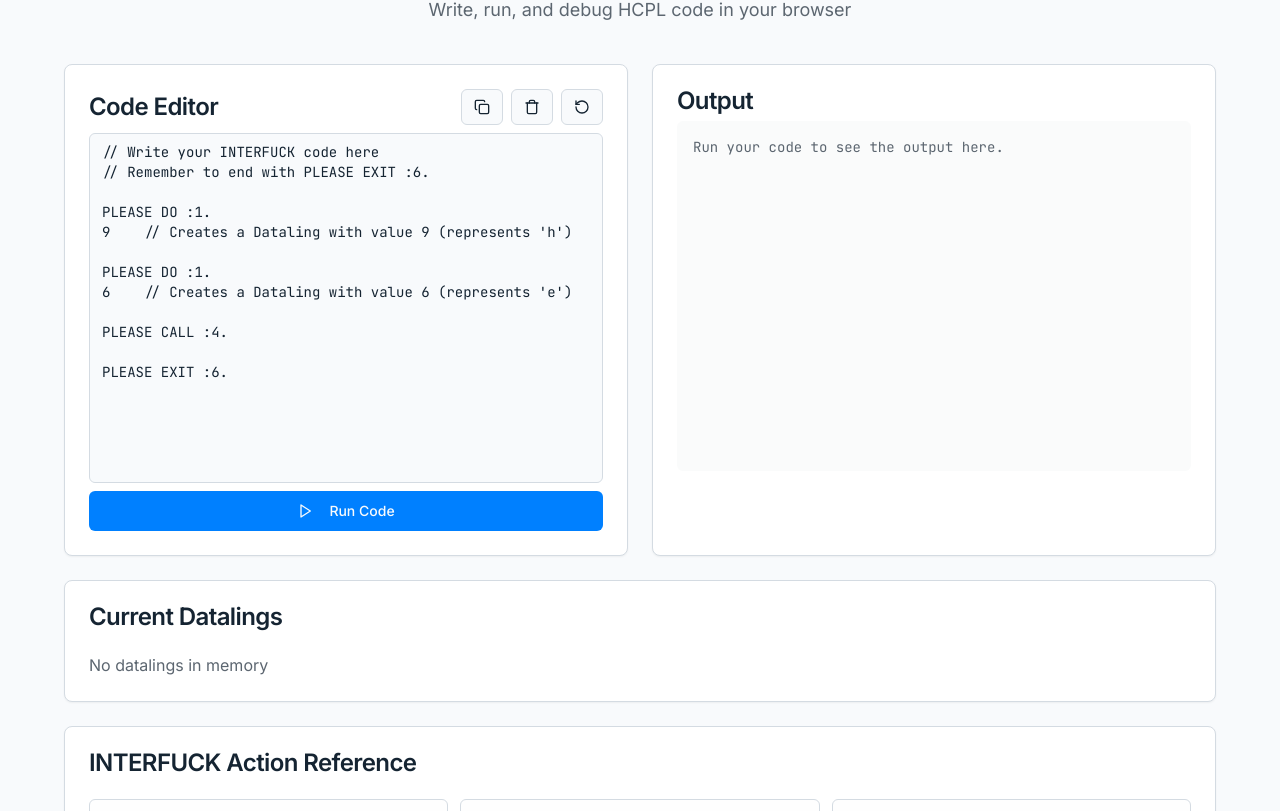
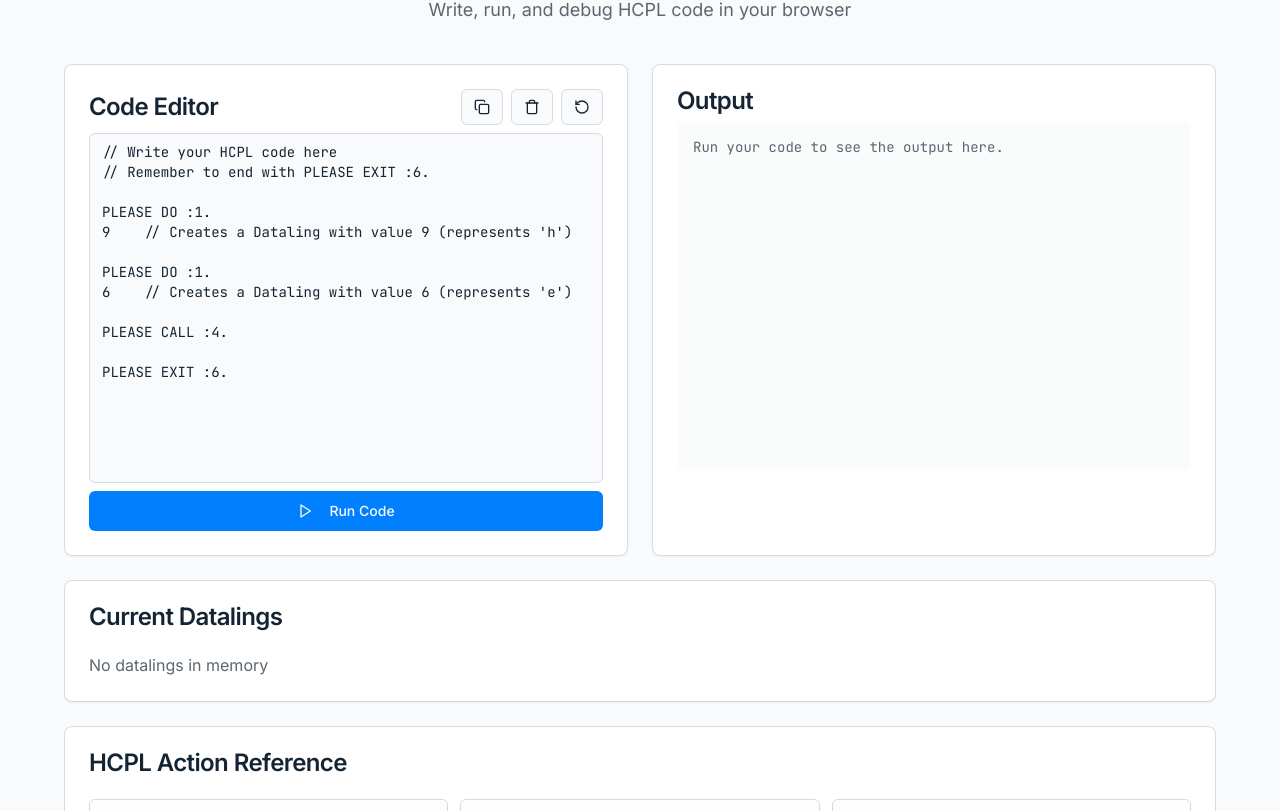
Before and after one commit to Wicin-134/HTCL-IDE, a React (Vite) app: page /try in a window 1280 px wide. Shown: the part 189-1000 px from the top of the page. Built offline with nearby package versions, Linux system fonts and the light colour scheme.

Commit message:
Remove "Interfuck" references
Replaces all instances of "Interfuck" with "HyperCall" in the pre-written program and action reference.

```diff
--- a/src/components/InterfuckInterpreter.tsx
+++ b/src/components/InterfuckInterpreter.tsx
@@ -7,7 +7,7 @@ import { Play, Trash, Copy, RotateCcw } from "lucide-react";
 import { toast } from "sonner";
 import { interpretInterfuck, convertToChar, Databer } from "@/lib/interfuckInterpreter";
 
-const EXAMPLE_CODE = `// Write your INTERFUCK code here
+const EXAMPLE_CODE = `// Write your HCPL code here
 // Remember to end with PLEASE EXIT :6.
 
 PLEASE DO :1.
@@ -188,7 +188,7 @@ const InterfuckInterpreter: React.FC = () => {
           <Textarea
             value={code}
             onChange={(e) => setCode(e.target.value)}
-            placeholder="Enter your INTERFUCK code here..."
+            placeholder="Enter your HCPL code here..."
             className="h-[350px] font-mono text-sm resize-none"
           />
         </CardContent>
@@ -259,7 +259,7 @@ const InterfuckInterpreter: React.FC = () => {
 
       <Card className="md:col-span-2">
         <CardHeader>
-          <CardTitle>INTERFUCK Action Reference</CardTitle>
+          <CardTitle>HCPL Action Reference</CardTitle>
         </CardHeader>
         <CardContent>
           <div className="grid grid-cols-1 sm:grid-cols-2 lg:grid-cols-3 gap-3">
```
